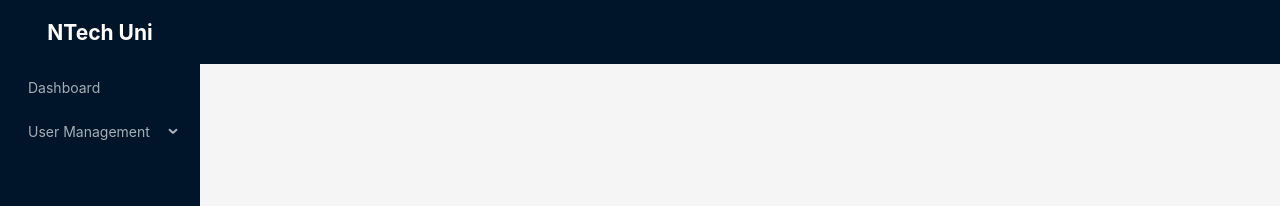
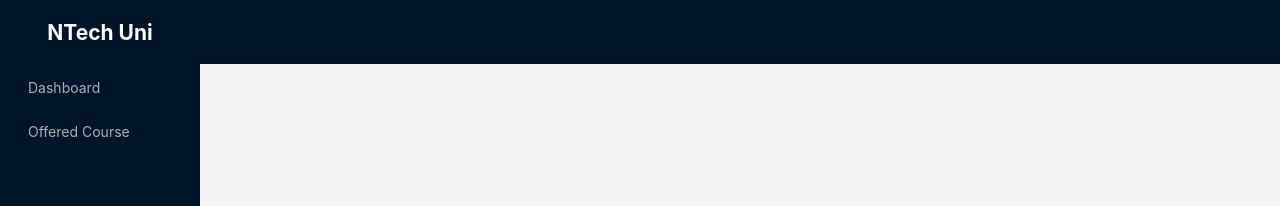
Before and after one commit to nurullah91/ntech-university-client, a React (Vite) app: page / in a window 1280 px wide. Shown: the top 206 px of the page. Built offline with nearby package versions, Linux system fonts and the light colour scheme.

Commit message:
dynamic sidebr added

```diff
--- a/src/components/layout/MainLayout.tsx
+++ b/src/components/layout/MainLayout.tsx
@@ -1,65 +1,12 @@
 import React from "react";
-import { Layout, Menu } from "antd";
+import { Layout } from "antd";
 import { Outlet } from "react-router-dom";
-import { adminSidebarItems } from "../../routes/admin.routes";
-const { Header, Content, Footer, Sider } = Layout;
+import Sidebar from "./Sidebar";
+const { Header, Content, Footer } = Layout;
 const MainLayout: React.FC = () => {
-  // const items: MenuProps["items"] = [
-  //   {
-  //     key: "Dashboard",
-  //     label: <NavLink to="/admin/dashboard">Dashboard</NavLink>,
-  //   },
-  //   {
-  //     key: "User Management",
-  //     label: "User Management",
-  //     children: [
-  //       {
-  //         key: "Create Admin",
-  //         label: <NavLink to="/admin/create-admin">Create Admin</NavLink>,
-  //       },
-  //       {
-  //         key: "Create Faculty",
-  //         label: <NavLink to="/admin/create-faculty">Create Faculty</NavLink>,
-  //       },
-  //       {
-  //         key: "Create Student",
-  //         label: <NavLink to="/admin/create-student">Create Student</NavLink>,
-  //       },
-  //     ],
-  //   },
-  // ];
-
   return (
     <Layout style={{ height: "100vh" }}>
-      <Sider
-        breakpoint="lg"
-        collapsedWidth="0"
-        onBreakpoint={() => {
-          // console.log(broken);
-        }}
-        onCollapse={() => {
-          // console.log(collapsed, type);
-        }}
-      >
-        <div
-          style={{
-            color: "white",
-            textAlign: "center",
-            height: "4rem",
-            display: "flex",
-            alignItems: "center",
-            justifyContent: "center",
-          }}
-        >
-          <h1>NTech Uni</h1>
-        </div>
-        <Menu
-          theme="dark"
-          mode="inline"
-          defaultSelectedKeys={["4"]}
-          items={adminSidebarItems}
-        />
-      </Sider>
+      <Sidebar />
       <Layout>
         <Header style={{ padding: 0 }} />
         <Content style={{ margin: "24px 16px 0" }}>
--- /dev/null
+++ b/src/components/layout/Sidebar.tsx
@@ -0,0 +1,56 @@
+import { Layout, Menu } from "antd";
+import { sidebarItemsGenerator } from "../../utils/sidebarItemsGenerator";
+import { adminPaths } from "../../routes/admin.routes";
+import { facultyPaths } from "../../routes/faculty.routes";
+import { studentPaths } from "../../routes/student.routes";
+
+const { Sider } = Layout;
+
+const userRole = {
+  ADMIN: "admin",
+  FACULTY: "faculty",
+  STUDENT: "student",
+};
+const Sidebar = () => {
+  const role = "faculty";
+  let sidebarItems;
+
+  switch (role) {
+    case userRole.ADMIN:
+      sidebarItems = sidebarItemsGenerator(adminPaths, userRole.ADMIN);
+      break;
+    case userRole.FACULTY:
+      sidebarItems = sidebarItemsGenerator(facultyPaths, userRole.FACULTY);
+      break;
+    case userRole.STUDENT:
+      sidebarItems = sidebarItemsGenerator(studentPaths, userRole.STUDENT);
+      break;
+
+    default:
+      break;
+  }
+  return (
+    <Sider breakpoint="lg" collapsedWidth="0">
+      <div
+        style={{
+          color: "white",
+          textAlign: "center",
+          height: "4rem",
+          display: "flex",
+          alignItems: "center",
+          justifyContent: "center",
+        }}
+      >
+        <h1>NTech Uni</h1>
+      </div>
+      <Menu
+        theme="dark"
+        mode="inline"
+        defaultSelectedKeys={["4"]}
+        items={sidebarItems}
+      />
+    </Sider>
+  );
+};
+
+export default Sidebar;
--- /dev/null
+++ b/src/pages/Faculty/FacultyDashboard.tsx
@@ -0,0 +1,9 @@
+const FacultyDashboard = () => {
+  return (
+    <div>
+      <h1>Faculty Dashboard</h1>
+    </div>
+  );
+};
+
+export default FacultyDashboard;
--- /dev/null
+++ b/src/pages/Faculty/OfferedCourse.tsx
@@ -0,0 +1,9 @@
+const OfferedCourse = () => {
+  return (
+    <div>
+      <h1>Offered Course</h1>
+    </div>
+  );
+};
+
+export default OfferedCourse;
--- a/src/routes/admin.routes.tsx
+++ b/src/routes/admin.routes.tsx
@@ -1,20 +1,8 @@
-import { ReactNode } from "react";
 import AdminDashboard from "../pages/Admin/AdminDashboard";
 import CreateAdmin from "../pages/Admin/CreateAdmin";
 import CreateFaculty from "../pages/Admin/CreateFaculty";
 import CreateStudent from "../pages/Admin/CreateStudent";
-import { NavLink } from "react-router-dom";
 
-// type TRoute = {
-//   path: string;
-//   element: ReactNode;
-// };
-
-type TSidebarItem = {
-  key: string;
-  label: ReactNode;
-  children?: TSidebarItem[];
-};
 export const adminPaths = [
   {
     name: "Dashboard",
@@ -43,29 +31,29 @@
   },
 ];
 
-export const adminSidebarItems = adminPaths.reduce(
-  (acc: TSidebarItem[], item) => {
-    if (item.path && item.name) {
-      acc.push({
-        key: item.name,
-        label: <NavLink to={`/admin/${item.path}`}>{item.name}</NavLink>,
-      });
-    }
+// export const adminSidebarItems = adminPaths.reduce(
+//   (acc: TSidebarItem[], item) => {
+//     if (item.path && item.name) {
+//       acc.push({
+//         key: item.name,
+//         label: <NavLink to={`/admin/${item.path}`}>{item.name}</NavLink>,
+//       });
+//     }
 
-    if (item.children) {
-      acc.push({
-        key: item.name,
-        label: item.name,
-        children: item.children.map((child) => ({
-          key: child.name,
-          label: <NavLink to={`/admin/${child.path}`}>{child.name}</NavLink>,
-        })),
-      });
-    }
-    return acc;
-  },
-  []
-);
+//     if (item.children) {
+//       acc.push({
+//         key: item.name,
+//         label: item.name,
+//         children: item.children.map((child) => ({
+//           key: child.name,
+//           label: <NavLink to={`/admin/${child.path}`}>{child.name}</NavLink>,
+//         })),
+//       });
+//     }
+//     return acc;
+//   },
+//   []
+// );
 
 // export const adminRoutes = adminPaths.reduce((acc: TRoute[], item) => {
 //   if (item.path && item.element) {
--- a/src/routes/faculty.routes.tsx
+++ b/src/routes/faculty.routes.tsx
@@ -0,0 +1,15 @@
+import FacultyDashboard from "../pages/Faculty/FacultyDashboard";
+import OfferedCourse from "../pages/Faculty/OfferedCourse";
+
+export const facultyPaths = [
+  {
+    name: "Dashboard",
+    path: "dashboard",
+    element: <FacultyDashboard />,
+  },
+  {
+    name: "Offered Course",
+    path: "offered-course",
+    element: <OfferedCourse />,
+  },
+];
--- a/src/routes/student.routes.tsx
+++ b/src/routes/student.routes.tsx
@@ -0,0 +1,15 @@
+import FacultyDashboard from "../pages/Faculty/FacultyDashboard";
+import OfferedCourse from "../pages/Faculty/OfferedCourse";
+
+export const studentPaths = [
+  {
+    name: "Dashboard",
+    path: "dashboard",
+    element: <FacultyDashboard />,
+  },
+  {
+    name: "Offered Course",
+    path: "offered-course",
+    element: <OfferedCourse />,
+  },
+];
--- /dev/null
+++ b/src/types/index.ts
@@ -0,0 +1 @@
+export * from "./sidebar.types";
--- /dev/null
+++ b/src/utils/sidebarItemsGenerator.tsx
@@ -0,0 +1,27 @@
+import { NavLink } from "react-router-dom";
+import { TSidebarItem, TUserPath } from "../types";
+
+export const sidebarItemsGenerator = (items: TUserPath[], role: string) => {
+  const sidebarItems = items.reduce((acc: TSidebarItem[], item) => {
+    if (item.path && item.name) {
+      acc.push({
+        key: item.name,
+        label: <NavLink to={`/${role}/${item.path}`}>{item.name}</NavLink>,
+      });
+    }
+
+    if (item.children) {
+      acc.push({
+        key: item.name,
+        label: item.name,
+        children: item.children.map((child) => ({
+          key: child.name,
+          label: <NavLink to={`/${role}/${child.path}`}>{child.name}</NavLink>,
+        })),
+      });
+    }
+    return acc;
+  }, []);
+
+  return sidebarItems;
+};
```
Also changed, not shown: src/routes/routes.tsx (+12 -0 lines), src/types/sidebar.types.ts (added, +19 -0 lines), src/utils/routesGenerator.ts (+1 -13 lines).
